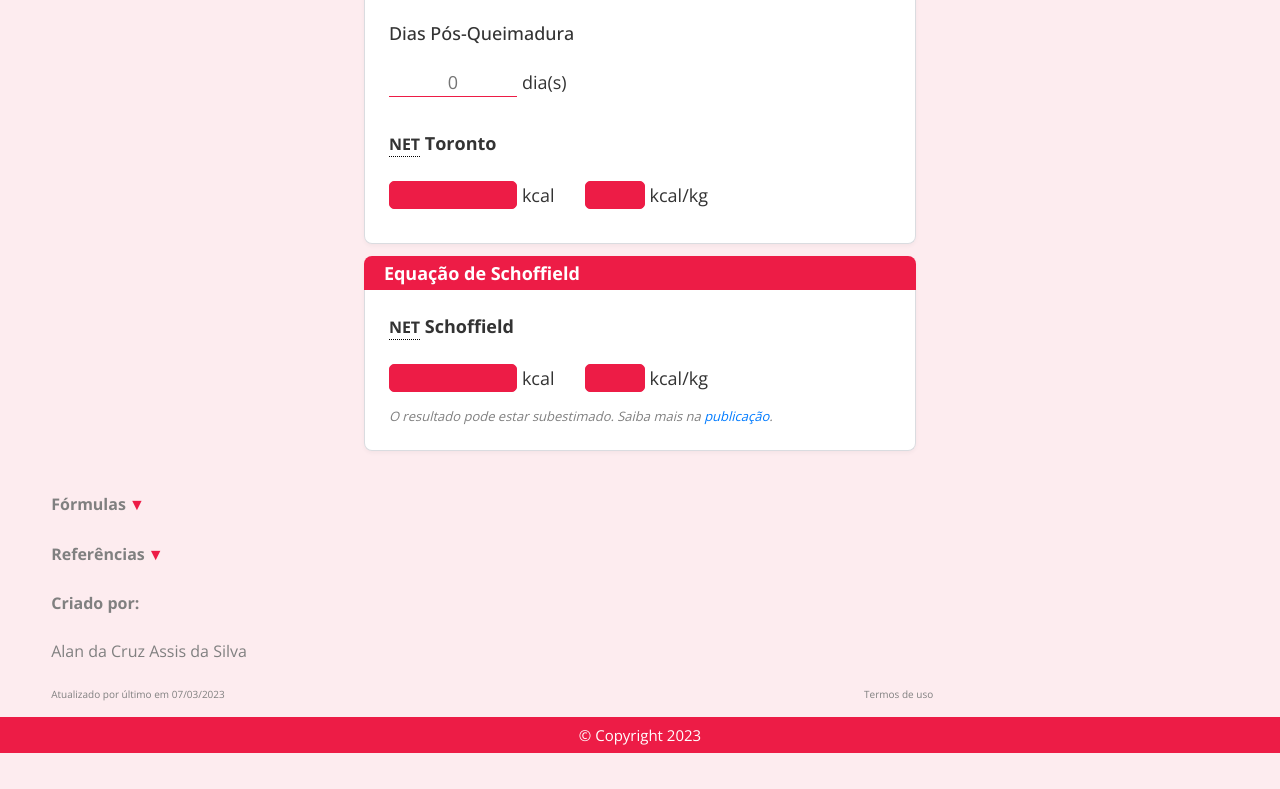
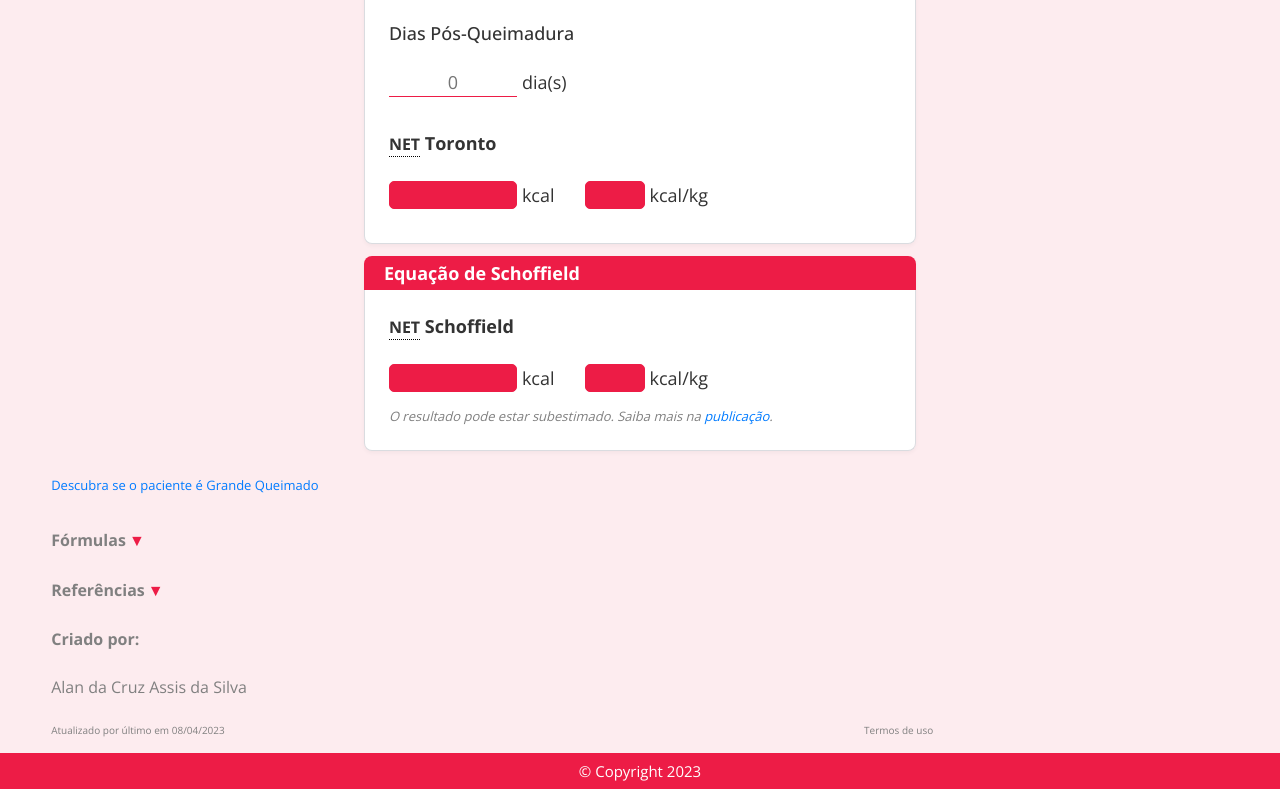
Before and after one commit to alancruzassis/grandequeimado, a plain HTML site: page index.html in a window 1280 px wide. Shown: the part 581-1370 px from the top of the page. Before the commit the page ends 1334 px from the top, so only its background shows below. Drawn offline with nearby package versions, Linux system fonts and the light colour scheme.

Commit message:
Update index.html

```diff
--- a/index.html
+++ b/index.html
@@ -112,7 +112,7 @@
             box-shadow: 0px 1px 2px 0px rgba(142, 142, 142, 0.75);
             margin-bottom: 32px;
             position: relative;
-	    box-sizing: border-box;
+            box-sizing: border-box;
         }
 
         h1{
@@ -659,7 +659,12 @@
 
     </div><!--dadosGeraisConteudo-->
     </div><!--dadosGerais-->
+     <div style="font-size: 13px; margin-left: 4%">
+        <a href="https://alancruzassis.github.io/grandequeimado/classificacao">Descubra se o paciente é Grande Queimado</a>
+        <br><br>
+    </div>
     </form>
+
 
 
     <div>
@@ -748,7 +753,7 @@
     <p class="pH4"><a class="lattes" href="http://lattes.cnpq.br/4993291222018594" target="_blank">Alan da Cruz Assis da Silva</a></p>
     <br>
     <section class="siteInfo" style="display: flex; flex-direction: row; justify-content: space-between; padding-right: 2%;">
-        <p class="lastUpdated" style="color: gray;">Atualizado por último em 07/03/2023</p><p class="lastUpdated" style="color: #333333;"><a style="color: gray;" class="simpleLink" href="https://alancruzassis.github.io/vgp/termos.pdf">Termos de uso</a></p>
+        <p class="lastUpdated" style="color: gray;">Atualizado por último em 08/04/2023</p><p class="lastUpdated" style="color: #333333;"><a style="color: gray;" class="simpleLink" href="https://alancruzassis.github.io/vgp/termos.pdf">Termos de uso</a></p>
     </section>
 </div>
 
```
